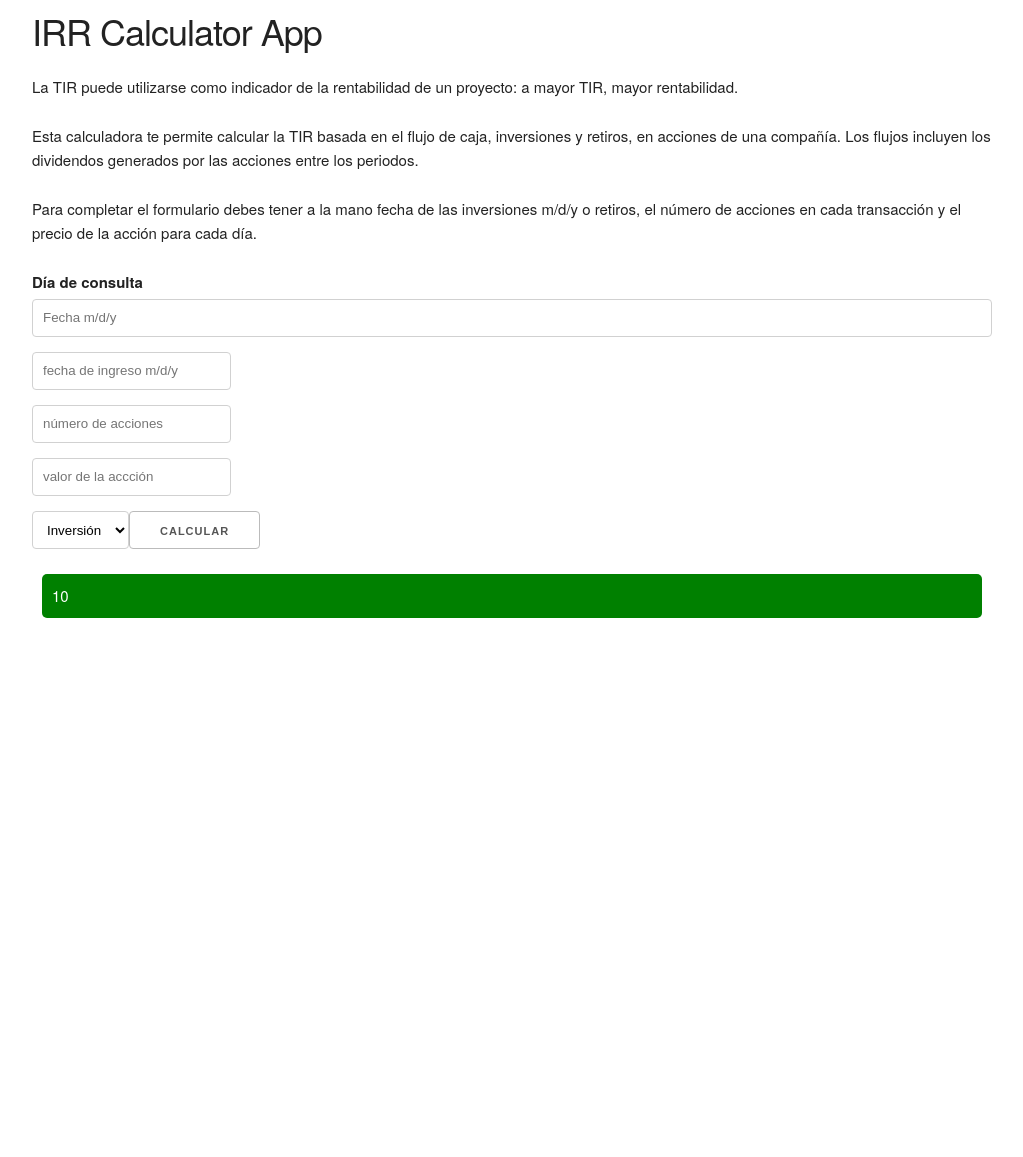
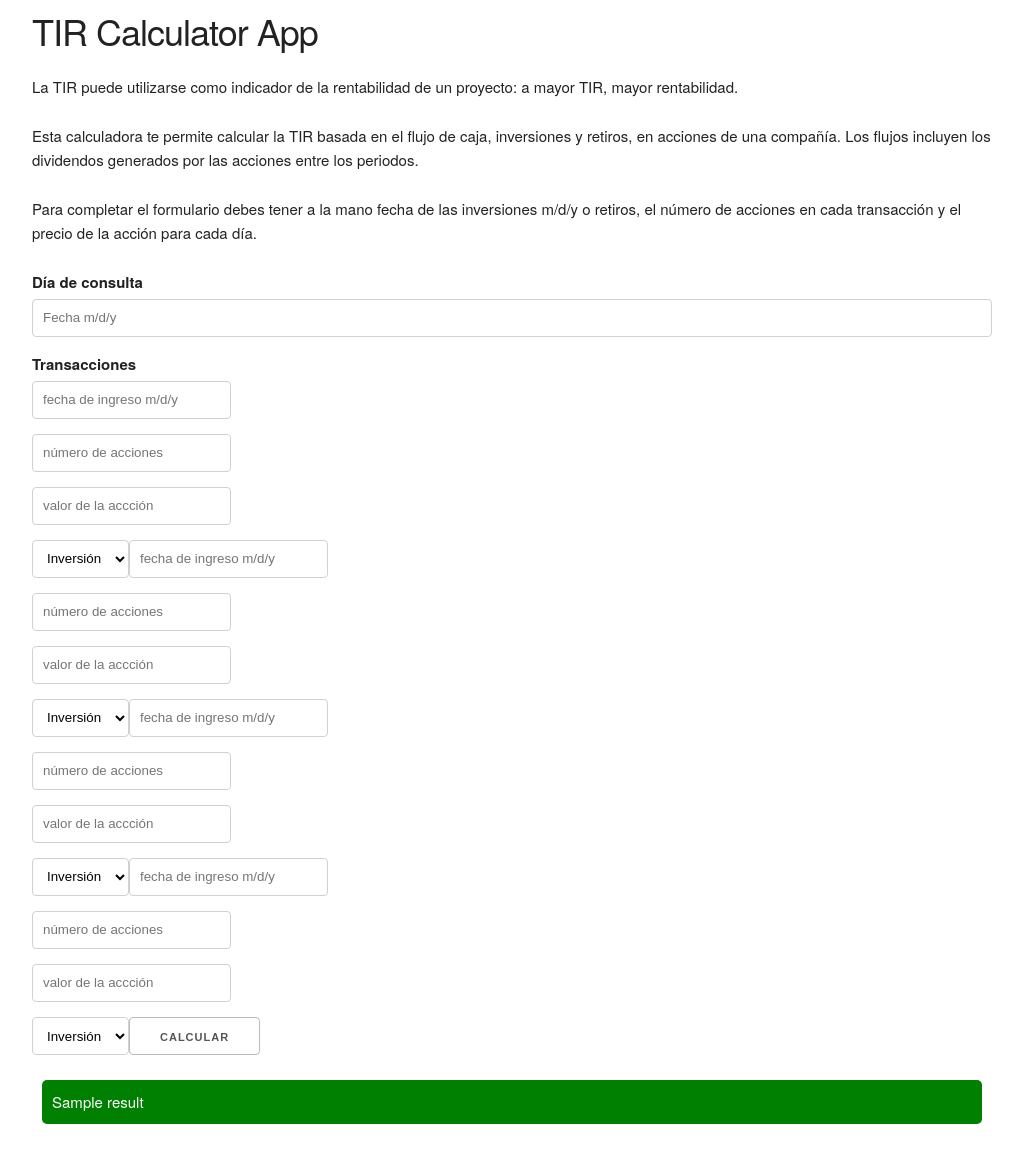
Before and after one commit to dgquintero/TIR_calculator, a Flask app: template templates/app.html in a window 1280 px wide. Shown: the whole page, without its empty margins (128-1151 px from the left). Before the commit the page ends 618 px from the top, so only its background shows below. Run offline with Flask 2, Linux system fonts and the light colour scheme; the template is opened without the code that fills it: most values are stand-ins (such as "Sample title", 1, 10 or a date in 2020).

Commit message:
project update

```diff
--- a/app.py
+++ b/app.py
@@ -1,18 +1,14 @@
-#!/usr/bin/env python3
 from datetime import datetime
 import pandas as pd
 import numpy as np
 import csv
+
 from flask import Flask, render_template, request
 
 app = Flask(__name__)
 
 
-@app.route('/')
-def main():
-    return render_template('app.html')
-
-# cargar los datos del csv a arrays
+# cargar los datos de los archivos dados
 indicadores = []
 dividendos = []
 with open("indicadores.csv") as csvfile:
@@ -25,82 +21,100 @@ with open("dividendos.csv") as csvfile_div:
     for div in reader_div: # each row is a list
         dividendos.append(div)
 
-# tabla con los valores que van a hacer recogidos por l pagina
-tabla = [['12/6/15', 'retiro', 12, 1.4],
-         ['12/7/15', 'inversion', 20, 10.9],
-         ['12/12/15', 'retiro', 20, 10.9],
-         ['12/1/17', 'inversion', 100, 10.9]]
-
-# dato que va a entrar por consulta que es la fecha de consulta
-consulta = datetime.strptime('8/30/20', '%m/%d/%y')
-consulta = consulta.date()
-
-@app.route('/send', methods=['POST'])
-def calc_tir():
-    """
-    Los datos de entrada de la aplicación son:
-        - Fecha de la consulta
-        - Transacciones de compra y venta con: Fecha, Número de acciones y valor
-    """
-    if request.method == 'POST':
-        consulta = request.form['dia_con']
-        fecha_ing = request.form['fecha_ing']
-        numero_ac = request.form['numero_ac']
-        valor_ac = request.form['valor_ac']
-        operacion = request.form['operacion']
-    flujo = []
-
-    # Consultas
-    #ask_date = input("Por favor escriba el día de consulta (AAAA-MM-DD): ")
-    #transaction = input("Por favor escriba el tipo de transaccion que desea realizar (inversion o retiro): ")
-
-    array_indi = []
-    for j in range(1, len(indicadores)):
-        time_obj = datetime.strptime(indicadores[j][1], '%m/%d/%y')
-        array_indi.append([time_obj.date(), float(indicadores[j][2])])
-
-    array_divi = []
-    for j in range(1, len(dividendos)):
-        time_obj = datetime.strptime(dividendos[j][1], '%m/%d/%y')
-        array_divi.append([time_obj.date(), float(dividendos[j][2])])
-
-    for j in range(len(tabla)):
-        time_obj = datetime.strptime(tabla[j][0], '%m/%d/%y')
-        tabla[j][0] = time_obj.date()
-
-    array_acciones = []
-    acciones = 0
-    # calculo del flujo si es inversión o retiro
-    for i in range(len(tabla) - 1):
-        if tabla[i][1] == 'inversion':
-            flujo.append(tabla[i][2] * tabla[i][3])
-            acciones += tabla[i][2]
-            array_acciones.append([tabla[i][0], acciones])
-        elif tabla[i][1] == 'retiro':
-            flujo.append(-(tabla[i][2] * tabla[i][3]))
-            acciones -= tabla[i][2]
-            array_acciones.append([tabla[i][0], acciones])
-
-        # calcular dividendos en las fechas especificas
-        for b in range(len(array_divi)):
-            print(tabla[i][0] <= array_divi[b][0] and array_divi[b][0] > tabla[i + 1][0])
-            if tabla[i][0] <= array_divi[b][0] and array_divi[b][0] > tabla[i + 1][0]:
-                flujo.append(round(float(array_acciones[i][1] * array_divi[b][1]), 5))
-
-        if (i + 1) == len(tabla):
-            exit
-
-    # Calculo salida acciones
-    for i in range(1, len(array_indi)):
-        if consulta == array_indi[i][0]:
-            flujo.append(-(array_indi[i][1] * acciones))
+@app.route('/')
+def main():
+    return render_template("app.html")
 
 
-    print(flujo)
+@app.route("/send", methods=['POST'])
+def calculate():
+    consulta = datetime.strptime(request.form['dia_con'], '%m/%d/%y')
+    consulta = consulta.date()
 
-    # calculo tir con flujos
-    return (round(np.irr(flujo), 5))
+    tabla = []
+    arra1 = []
+    if request.method == 'POST':
+        try:
+            arra1.append(request.form['fecha_ing1'])
+            arra1.append(int(request.form['numero_ac1']))
+            arra1.append(int(request.form['valor_ac1']))
+            arra1.append(request.form['operacion1'])
 
-if __name__ == ' __main__':
-    app.debug = True
-    app.run()
+            tabla.append(arra1)
+            arra1 = []
+
+            arra1.append(request.form['fecha_ing2'])
+            arra1.append(int(request.form['numero_ac2']))
+            arra1.append(int(request.form['valor_ac2']))
+            arra1.append(request.form['operacion2'])
+            tabla.append(arra1)
+            arra1 = []
+
+            arra1.append(request.form['fecha_ing3'])
+            arra1.append(int(request.form['numero_ac3']))
+            arra1.append(int(request.form['valor_ac3']))
+            arra1.append(request.form['operacion3'])
+            tabla.append(arra1)
+            arra1 = []
+
+            arra1.append(request.form['fecha_ing4'])
+            arra1.append(int(request.form['numero_ac4']))
+            arra1.append(int(request.form['valor_ac4']))
+            arra1.append(request.form['operacion4'])
+            tabla.append(arra1)
+
+            #dates preprocesamiento
+            array_indi = []
+            for j in range(1, len(indicadores)):
+                time_obj = datetime.strptime(indicadores[j][1], '%m/%d/%y')
+                array_indi.append([time_obj.date(), float(indicadores[j][2])])
+
+            array_divi = []
+            for j in range(1, len(dividendos)):
+                time_obj = datetime.strptime(dividendos[j][1], '%m/%d/%y')
+                array_divi.append([time_obj.date(), float(dividendos[j][2])])
+
+            for j in range(len(tabla)):
+                time_obj = datetime.strptime(tabla[j][0], '%m/%d/%y')
+                tabla[j][0] = time_obj.date()
+
+            flujo = []
+            array_acciones = []
+            acciones = 0
+            # calculo del flujo si es inversión o retiro
+            for i in range(len(tabla)):
+                if tabla[i][3] == 'inversion':
+                    flujo.append(tabla[i][1] * tabla[i][2])
+                    acciones += tabla[i][1]
+                    array_acciones.append([tabla[i][0], acciones])
+                elif tabla[i][3] == 'retiro':
+                    flujo.append(-1 * (tabla[i][1] * tabla[i][2]))
+                    acciones -= tabla[i][1]
+                    array_acciones.append([tabla[i][0], acciones])
+
+
+            # calcular dividendos en las fechas especificas
+            for i in range(len(array_acciones) - 1):
+                for b in range(len(array_divi)):
+                    if array_acciones[i][0] <= array_divi[b][0] and array_divi[b][0] > array_acciones[i + 1][0]:
+                        flujo.insert(i + 1, round(float(array_acciones[i][1] * array_divi[b][1]), 5))
+
+            # Calculo salida acciones
+            for i in range(1, len(array_indi)):
+                if consulta == array_indi[i][0]:
+                    flujo.append(round(-(array_indi[i][1] * acciones), 2))
+
+
+            # calculo tir con flujos
+            tir = round(np.irr(flujo), 5)
+
+            return render_template('app.html', result=tir)
+        except:
+            return render_template('app.html')
+            #return
+
+    #else:
+    #    return render_template('app.html')
+
+if __name__ == '__main__':
+    app.run(debug = True)
--- a/indicadores.csv
+++ b/indicadores.csv
@@ -1528,4 +1528,3 @@ Fondo,Fecha,Valor
 111,5/5/20,108.631114
 111,5/6/20,108.6231239
 111,5/6/20,108.6231239
-111,8/30/20,108.02
--- a/templates/app.html
+++ b/templates/app.html
@@ -21,7 +21,7 @@
   </head>
   <body>
     <div class="container">
-      <h3>IRR Calculator App</h3>
+      <h3> TIR Calculator App</h3>
         <p> La TIR puede utilizarse como indicador de la rentabilidad
             de un proyecto: a mayor TIR, mayor rentabilidad. </p>
 
@@ -46,27 +46,82 @@
           class="u-full-width"
           name="dia_con"
         />
-
-        <div class="row">
-            <div class="col">
-              <input class="input border" type="text" placeholder="fecha de ingreso m/d/y" name="fecha_ing">
+        <label for="Number One">Transacciones</label>
+        <div class="">
+            <div class="">
+              <input class="input border" type="text" placeholder="fecha de ingreso m/d/y" name="fecha_ing1">
             </div>
             <div class="col">
-              <input class="input border" type="text" placeholder="número de acciones" name="numero_ac">
+              <input class="input border" type="text" placeholder="número de acciones" name="numero_ac1">
             </div>
             <div class="col">
-              <input class="input border" type="text" placeholder="valor de la accción" name="valor_ac">
+              <input class="input border" type="text" placeholder="valor de la accción" name="valor_ac1">
             </div>
             <div class="col">
-                <select class="input border" type="text" placeholder="operación" name="operacion">
+                <select class="input border" type="text" placeholder="operación" name="operacion1">
                     <option value="inversion">Inversión</option>
                     <option value="retiro">Retiro</option>
             </div>
         </div>
+
+        <label for="Number One">Transacción 2</label>
+
+        <div class="">
+            <div class="">
+              <input class="input border" type="text" placeholder="fecha de ingreso m/d/y" name="fecha_ing2">
+            </div>
+            <div class="col">
+              <input class="input border" type="text" placeholder="número de acciones" name="numero_ac2">
+            </div>
+            <div class="col">
+              <input class="input border" type="text" placeholder="valor de la accción" name="valor_ac2">
+            </div>
+            <div class="col">
+                <select class="input border" type="text" placeholder="operación" name="operacion2">
+                    <option value="inversion">Inversión</option>
+                    <option value="retiro">Retiro</option>
+            </div></br>
+        </div>
+        <label for="Number One">Transacción 3</label>
+        <div class="in-row">
+            <div class="col">
+              <input class="input border" type="text" placeholder="fecha de ingreso m/d/y" name="fecha_ing3">
+            </div>
+            <div class="col">
+              <input class="input border" type="text" placeholder="número de acciones" name="numero_ac3">
+            </div>
+            <div class="col">
+              <input class="input border" type="text" placeholder="valor de la accción" name="valor_ac3">
+            </div>
+            <div class="col">
+                <select class="input border" type="text" placeholder="operación" name="operacion3">
+                    <option value="inversion">Inversión</option>
+                    <option value="retiro">Retiro</option>
+            </div>
+        </div>
+
+        <label for="Number One">Transacción 4</label>
+        <div class="in-row">
+            <div class="col">
+              <input class="input border" type="text" placeholder="fecha de ingreso m/d/y" name="fecha_ing4">
+            </div>
+            <div class="col">
+              <input class="input border" type="text" placeholder="número de acciones" name="numero_ac4">
+            </div>
+            <div class="col">
+              <input class="input border" type="text" placeholder="valor de la accción" name="valor_ac4">
+            </div>
+            <div class="col">
+                <select class="input border" type="text" placeholder="operación" name="operacion4">
+                    <option value="inversion">Inversión</option>
+                    <option value="retiro">Retiro</option>
+            </div>
+        </div>
+
         <input type="submit" value="Calcular" id="calc_btn" />
         <br />
         <div class="alert">
-          {{ sum }}
+          {{ result }}
         </div>
       </form>
     </div>
```
Also changed, not shown: README.md, 1 other file.
